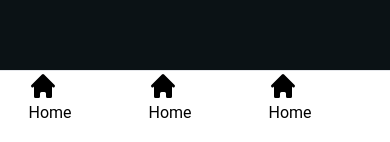
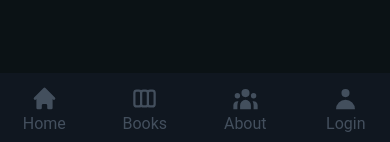
Before and after one commit to jhon-Min/book-ui, a React (Vite) app: page / in a window 390 px wide. Shown: the part 699-841 px from the top of the page. Built offline with nearby package versions, Linux system fonts and the light colour scheme.

Commit message:
ui: add mobile nav ui

```diff
--- a/src/components/Navbar.jsx
+++ b/src/components/Navbar.jsx
@@ -1,7 +1,12 @@
 import { NavLink } from 'react-router';
 import logo from '../../public/img/logo.png';
 import './Navbar.css';
-import { HiHome } from 'react-icons/hi';
+import {
+  HiHome,
+  HiOutlineViewBoards,
+  HiUser,
+  HiUserGroup,
+} from 'react-icons/hi';
 
 export default function Navbar() {
   return (
@@ -36,31 +41,55 @@ export default function Navbar() {
         </div>
       </nav>
 
-      <nav className="md:hidden fixed bottom-0 left-0 z-50 w-full h-[75px] bg-white border-t border-gray-200 dark:bg-gray-700 dark:border-gray-600">
-        <div className="px-[15px] flex items-center justify-around">
+      <nav className="md:hidden bg-[#101720] fixed bottom-0 left-0 z-50 w-full h-[72px] ">
+        <div className="grid grid-cols-4 gap-3 pt-3 ">
+          <div className="text-center">
             <NavLink
               to="/"
-            className="mr-[50px] hover:text-red-500 transcation-colors duration-300 ease-in-out"
+              className="mr-[50px] text-[#434F5D] hover:text-red-500 transcation-colors duration-300 ease-in-out"
             >
-            <HiHome className="text-[30px] text-center" />
-            Home
+              <div className="flex flex-col items-center">
+                <HiHome className="text-[27px] text-center" />
+                <p className="text-[16px]">Home</p>
+              </div>
             </NavLink>
+          </div>
 
+          <div className="text-center">
             <NavLink
               to="/"
-            className="mr-[50px] hover:text-red-500 transcation-colors duration-300 ease-in-out"
+              className="mr-[50px] text-[#434F5D] hover:text-red-500 transcation-colors duration-300 ease-in-out"
             >
-            <HiHome className="text-[30px]" />
-            Home
+              <div className="flex flex-col items-center">
+                <HiOutlineViewBoards className="text-[27px] text-center" />
+                <p className="text-[16px]">Books</p>
+              </div>
             </NavLink>
+          </div>
 
+          <div className="text-center ">
             <NavLink
               to="/"
-            className="mr-[50px] hover:text-red-500 transcation-colors duration-300 ease-in-out"
+              className="mr-[50px] text-[#434F5D] hover:text-red-500 transcation-colors duration-300 ease-in-out"
             >
-            <HiHome className="text-[30px]" />
-            Home
+              <div className="flex flex-col items-center">
+                <HiUserGroup className="text-[27px] text-center" />
+                <p className="text-[16px]">About</p>
+              </div>
             </NavLink>
+          </div>
+
+          <div className="text-center">
+            <NavLink
+              to="/"
+              className="mr-[50px] text-[#434F5D] hover:text-red-500 transcation-colors duration-300 ease-in-out"
+            >
+              <div className="flex flex-col items-center">
+                <HiUser className="text-[27px] text-center" />
+                <p className="text-[16px]">Login</p>
+              </div>
+            </NavLink>
+          </div>
         </div>
       </nav>
     </>
```
Lines whose indentation alone changed are shown as unchanged.
